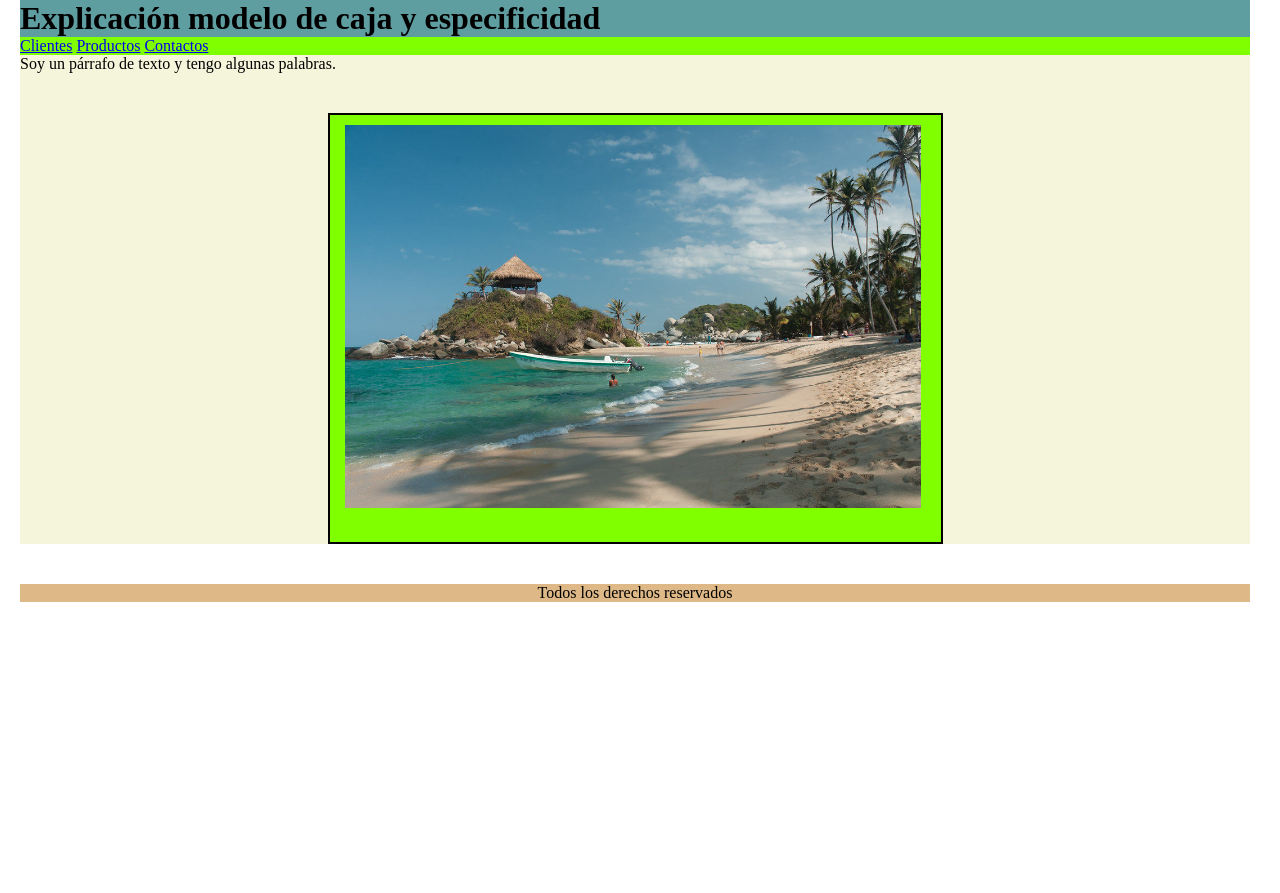
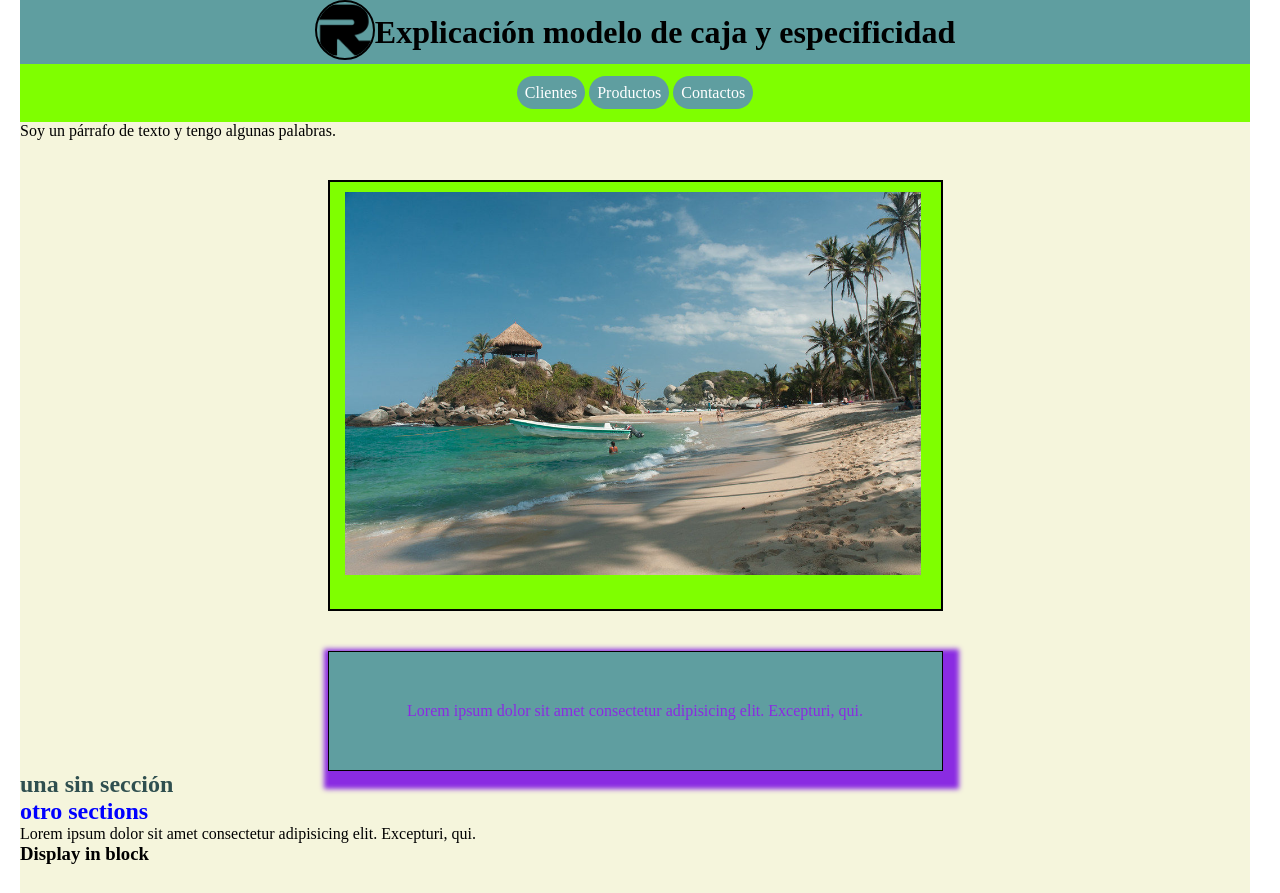
Before and after one commit to renzitoDev/Renzo_Semana7, a plain HTML site: page index.html in a window 1280 px wide. Shown: the top 893 px of the page. Before the commit the page ends 800 px from the top, so only its background shows below. Drawn offline with Linux system fonts and the light colour scheme.

Commit message:
Nav y Header

```diff
--- a/css/style.css
+++ b/css/style.css
@@ -11,15 +11,47 @@ html{
 
 header{
   background-color: cadetblue;
+  display: flex;
+  justify-content: center;
+  align-items: center;
+}
+
+.logo{
+  width: 60px;
+}
+
+.logo img{
+  border-radius: 55%;
+  border: 2px solid black;
 }
 
 h1:hover{
-  transform: scale(0.4);
-  box-shadow: 11px 8px 15px 23px;
+  transform: scale(0.6);
+  text-shadow: 2px 2px 9px black;
+  color: rgb(225, 236, 236);
+  font-family: cursive;
+  transition-delay: 0.4ms;
 }
 
 nav{
   background-color: chartreuse;
+  padding: 20px;
+  text-align: center;
+}
+
+nav a{
+  background-color: cadetblue;
+  border-radius: 28px;
+  text-decoration: none;
+  padding: 8px;
+  color:white;
+
+}
+
+nav a:hover{
+  background-color: white;
+  color: cadetblue;
+  transition-delay: 0.1s;
 }
 
 main{
@@ -37,22 +69,53 @@ main{
 
   img{
     width: 100%;
-    margin: auto;
+    margin: 0 auto;
     transition:transform 1s ease;
   }
 
 img:hover{
   transform: scale(1.2);
   opacity: 0.5; /* Mostrar la imagen al pasar el mouse */
-  transform: translate(5%) scale(1.5);
+  transform: translate(20%) scale(1.2);
 }
 
   .contenedor {
     text-align: center; /* Centrar el texto */
 }
 
+.colorp{
+  width: 50%;
+  border: 1px solid black;
+  margin:0 auto;
+  padding: 50px;
+  text-align:center;
+  align-items: center;
+  box-shadow: 6px 8px 5px 10px;
+}
+
+h2{
+  color: darkslategrey;
+}
+
+section > h2{
+  color: blue;
+  /* > es = hijo directo de  */
+}
+
+.imagen + p{
+  color: blueviolet;
+  background-color: cadetblue;
+}
+
+.block img{
+  display:block;
+  width: 250px;
+  padding: 30px;
+}
+
 footer{
   background-color: burlywood;
+  margin-bottom: 50px;
 }
 .rotar {
   transition: transform 0.3s ease; /* Transición suave para la rotación */
--- a/index.html
+++ b/index.html
@@ -8,7 +8,11 @@
     <title>Semana 7 Modelo de Caja</title>
 </head>
 <body>
-    <header>
+    <header id="inicio">
+        <div class="logo">
+            <img src="images/letter-r.png" alt="logo renzo">
+
+        </div>
         <h1>Explicación modelo de caja y especificidad</h1>
     </header>
     <nav>
@@ -25,11 +29,25 @@
         <div class="imagen">
             <img src="images/tairona2.jpg" alt="Parque Tairona Sta Marta Colombia ">
         </div>
+        <p class="colorp">Lorem ipsum dolor sit amet consectetur adipisicing elit. Excepturi, qui.</p>
+        <h2>una sin sección</h2>
+        <section>
+            <h2>otro sections </h2>
+            <p>Lorem ipsum dolor sit amet consectetur adipisicing elit. Excepturi, qui.</p>
+        </section>
+
+        <h3>Display in block</h3>
+        <div class="block">
+            <img src="images/tairona2.jpg" alt="Parque Tairona Sta Marta Colombia ">
+            <img src="images/tairona2.jpg" alt="Parque Tairona Sta Marta Colombia ">
+        </div>
     </main>
-    <footer>
+    <footer id="footer">
         <div class="contenedor">
 
             <p class="rotar">Todos los derechos reservados</p>
+            <br>
+            <a href="#inicio">Inicio</a>
         </div>
     </footer>
 </body>
```
